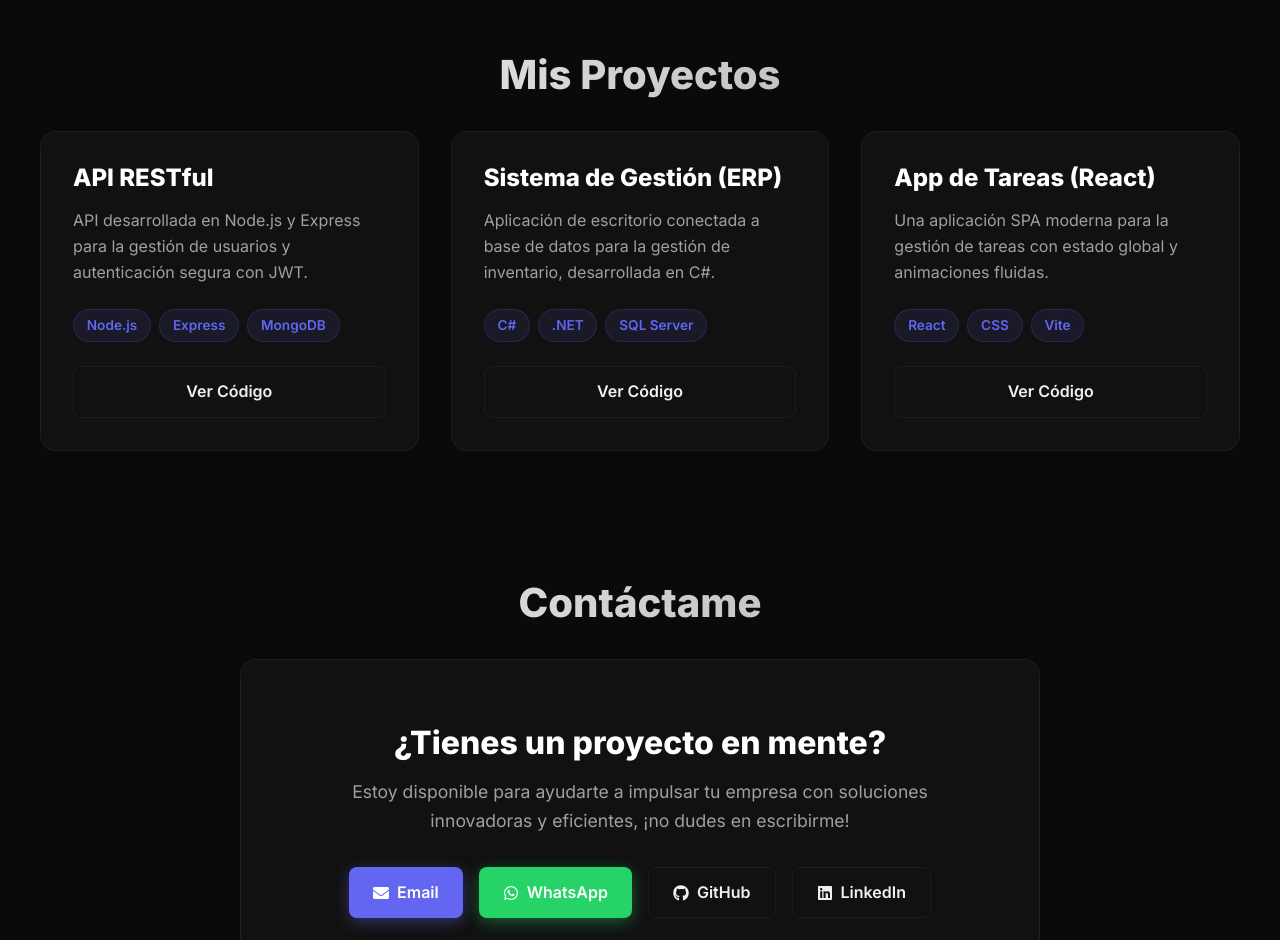
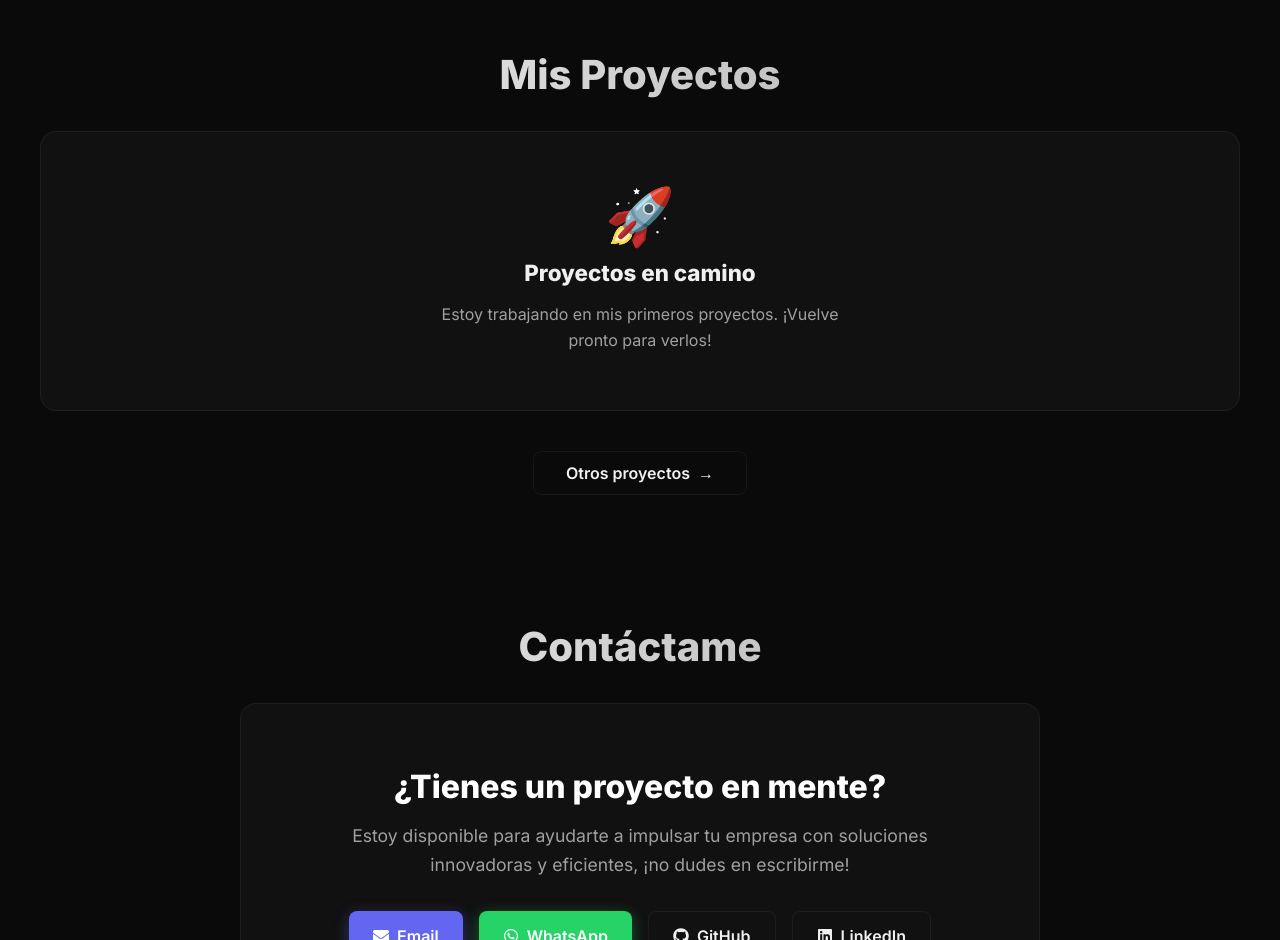
Before and after one commit to David-T03/david-t03.github.io, a React (Vite) app: page / in a window 1280 px wide. Shown: the part 1860-2800 px from the top of the page. Built offline with nearby package versions, Linux system fonts and the light colour scheme.

Commit message:
Projects actualizado

```diff
--- a/src/components/Projects.css
+++ b/src/components/Projects.css
@@ -1,13 +1,18 @@
+/* ── Grid principal ── */
 .projects-grid {
   display: grid;
   grid-template-columns: repeat(auto-fit, minmax(320px, 1fr));
   gap: var(--spacing-lg);
 }
 
+/* ── Tarjeta de proyecto ── */
 .project-card {
   display: flex;
   flex-direction: column;
   justify-content: space-between;
+  animation: slideUp 0.5s ease forwards;
+  animation-delay: var(--delay, 0s);
+  opacity: 0;
 }
 
 .project-content h3 {
@@ -41,3 +46,156 @@
 .project-card .btn {
   text-align: center;
 }
+
+/* ── Estado vacío ── */
+.empty-state {
+  grid-column: 1 / -1;
+  text-align: center;
+  padding: 3.5rem 2rem;
+  display: flex;
+  flex-direction: column;
+  align-items: center;
+  gap: 1rem;
+  animation: slideUp 0.5s ease forwards;
+  opacity: 0;
+}
+
+.empty-icon {
+  font-size: 3.5rem;
+  line-height: 1;
+  animation: float 3s ease-in-out infinite;
+}
+
+.empty-state h3 {
+  font-size: 1.4rem;
+  font-weight: 700;
+  color: var(--text-primary);
+}
+
+.empty-state p {
+  color: var(--text-secondary);
+  max-width: 400px;
+  font-size: 1rem;
+}
+
+/* ── Botón "Otros" ── */
+.projects-footer {
+  display: flex;
+  justify-content: center;
+  margin-top: 2.5rem;
+}
+
+.btn-others {
+  display: flex;
+  align-items: center;
+  gap: 0.5rem;
+  padding: 0.7rem 2rem;
+  font-size: 1rem;
+  transition: gap 0.3s ease, transform 0.25s ease;
+}
+
+.btn-others:hover {
+  transform: translateY(-2px);
+  gap: 0.9rem;
+}
+
+.btn-arrow {
+  transition: transform 0.3s ease;
+}
+
+.btn-others:hover .btn-arrow {
+  transform: translateX(4px);
+}
+
+/* ── Modal overlay ── */
+.modal-overlay {
+  position: fixed;
+  inset: 0;
+  background: rgba(0, 0, 0, 0.65);
+  backdrop-filter: blur(6px);
+  -webkit-backdrop-filter: blur(6px);
+  display: flex;
+  align-items: center;
+  justify-content: center;
+  z-index: 1000;
+  padding: 1.5rem;
+  animation: fadeIn 0.2s ease;
+}
+
+.modal-box {
+  position: relative;
+  width: 100%;
+  max-width: 860px;
+  max-height: 80vh;
+  overflow-y: auto;
+  padding: 2.5rem;
+  animation: slideUp 0.3s ease;
+}
+
+.modal-title {
+  font-size: 1.6rem;
+  font-weight: 700;
+  color: var(--text-primary);
+  margin-bottom: 2rem;
+}
+
+.modal-close {
+  position: absolute;
+  top: 1.2rem;
+  right: 1.2rem;
+  background: rgba(255, 255, 255, 0.08);
+  border: none;
+  color: var(--text-secondary);
+  font-size: 1.1rem;
+  width: 2rem;
+  height: 2rem;
+  border-radius: 50%;
+  cursor: pointer;
+  display: flex;
+  align-items: center;
+  justify-content: center;
+  transition: background 0.2s ease, color 0.2s ease;
+  line-height: 1;
+}
+
+.modal-close:hover {
+  background: rgba(255, 255, 255, 0.15);
+  color: white;
+}
+
+.modal-grid {
+  display: grid;
+  grid-template-columns: repeat(auto-fit, minmax(280px, 1fr));
+  gap: var(--spacing-md);
+}
+
+.modal-empty {
+  text-align: center;
+  padding: 2.5rem 1rem;
+  display: flex;
+  flex-direction: column;
+  align-items: center;
+  gap: 1rem;
+  color: var(--text-secondary);
+  font-size: 1rem;
+}
+
+.modal-empty span {
+  font-size: 2.5rem;
+}
+
+/* ── Animaciones ── */
+@keyframes slideUp {
+  from { opacity: 0; transform: translateY(20px); }
+  to   { opacity: 1; transform: translateY(0); }
+}
+
+@keyframes fadeIn {
+  from { opacity: 0; }
+  to   { opacity: 1; }
+}
+
+@keyframes float {
+  0%, 100% { transform: translateY(0); }
+  50%       { transform: translateY(-8px); }
+}
--- a/src/components/Projects.jsx
+++ b/src/components/Projects.jsx
@@ -1,34 +1,31 @@
-import React from 'react';
+import React, { useState } from 'react';
 import './Projects.css';
 
-const Projects = () => {
-  const projects = [
-    {
-      title: 'API RESTful',
-      description: 'API desarrollada en Node.js y Express para la gestión de usuarios y autenticación segura con JWT.',
-      tags: ['Node.js', 'Express', 'MongoDB'],
-      link: '#'
-    },
-    {
-      title: 'Sistema de Gestión (ERP)',
-      description: 'Aplicación de escritorio conectada a base de datos para la gestión de inventario, desarrollada en C#.',
-      tags: ['C#', '.NET', 'SQL Server'],
-      link: '#'
-    },
-    {
-      title: 'App de Tareas (React)',
-      description: 'Una aplicación SPA moderna para la gestión de tareas con estado global y animaciones fluidas.',
-      tags: ['React', 'CSS', 'Vite'],
-      link: '#'
-    }
+// ─── Proyectos principales (agrégalos aquí cuando los tengas) ───────────────
+const mainProjects = [
+  // Ejemplo de cómo agregar un proyecto:
+  // {
+  //   title: 'Nombre del proyecto',
+  //   description: 'Descripción breve del proyecto.',
+  //   tags: ['React', 'Node.js'],
+  //   link: 'https://github.com/tu-usuario/repo'
+  // },
 ];
 
-  return (
-    <section className="section container" id="projects">
-      <h2 className="section-title">Mis Proyectos</h2>
-      <div className="projects-grid animate-fade-in">
-        {projects.map((project, index) => (
-          <div className="project-card glass-card" key={index}>
+// ─── Proyectos adicionales (modal "Otros") ───────────────────────────────────
+const otherProjects = [
+  // Ejemplo:
+  // {
+  //   title: 'Otro proyecto',
+  //   description: 'Descripción.',
+  //   tags: ['Java'],
+  //   link: '#'
+  // },
+];
+
+// ─── Tarjeta de proyecto ─────────────────────────────────────────────────────
+const ProjectCard = ({ project, index }) => (
+  <div className="project-card glass-card" style={{ '--delay': `${index * 0.1}s` }}>
     <div className="project-content">
       <h3>{project.title}</h3>
       <p>{project.description}</p>
@@ -38,10 +35,80 @@ const Projects = () => {
         ))}
       </div>
     </div>
-            <a href={project.link} className="btn btn-outline" target="_blank" rel="noopener noreferrer">Ver Código</a>
+    <a
+      href={project.link}
+      className="btn btn-outline"
+      target="_blank"
+      rel="noopener noreferrer"
+    >
+      Ver Código
+    </a>
   </div>
+);
+
+// ─── Estado vacío ────────────────────────────────────────────────────────────
+const EmptyState = () => (
+  <div className="empty-state glass-card">
+    <div className="empty-icon">🚀</div>
+    <h3>Proyectos en camino</h3>
+    <p>Estoy trabajando en mis primeros proyectos. ¡Vuelve pronto para verlos!</p>
+  </div>
+);
+
+// ─── Modal ───────────────────────────────────────────────────────────────────
+const OtherProjectsModal = ({ onClose }) => (
+  <div className="modal-overlay" onClick={onClose}>
+    <div className="modal-box glass-card" onClick={(e) => e.stopPropagation()}>
+      <button className="modal-close" onClick={onClose} aria-label="Cerrar">✕</button>
+      <h3 className="modal-title">Otros Proyectos</h3>
+
+      {otherProjects.length === 0 ? (
+        <div className="modal-empty">
+          <span>🛠️</span>
+          <p>Aquí aparecerán más proyectos próximamente.</p>
+        </div>
+      ) : (
+        <div className="modal-grid">
+          {otherProjects.map((project, index) => (
+            <ProjectCard project={project} index={index} key={index} />
           ))}
         </div>
+      )}
+    </div>
+  </div>
+);
+
+// ─── Componente principal ─────────────────────────────────────────────────────
+const Projects = () => {
+  const [showModal, setShowModal] = useState(false);
+
+  return (
+    <section className="section container" id="projects">
+      <h2 className="section-title">Mis Proyectos</h2>
+
+      <div className="projects-grid animate-fade-in">
+        {mainProjects.length === 0 ? (
+          <EmptyState />
+        ) : (
+          mainProjects.map((project, index) => (
+            <ProjectCard project={project} index={index} key={index} />
+          ))
+        )}
+      </div>
+
+      {/* Botón "Otros" */}
+      <div className="projects-footer">
+        <button
+          className="btn btn-outline btn-others"
+          onClick={() => setShowModal(true)}
+          id="btn-otros-proyectos"
+        >
+          <span>Otros proyectos</span>
+          <span className="btn-arrow">→</span>
+        </button>
+      </div>
+
+      {showModal && <OtherProjectsModal onClose={() => setShowModal(false)} />}
     </section>
   );
 };
```
Lines whose indentation alone changed are shown as unchanged.
